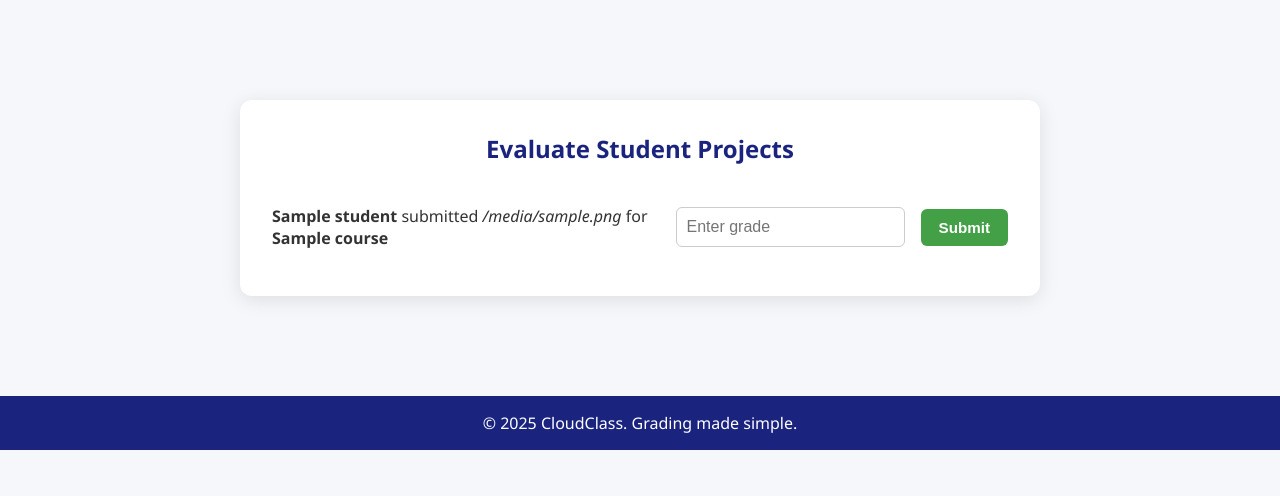
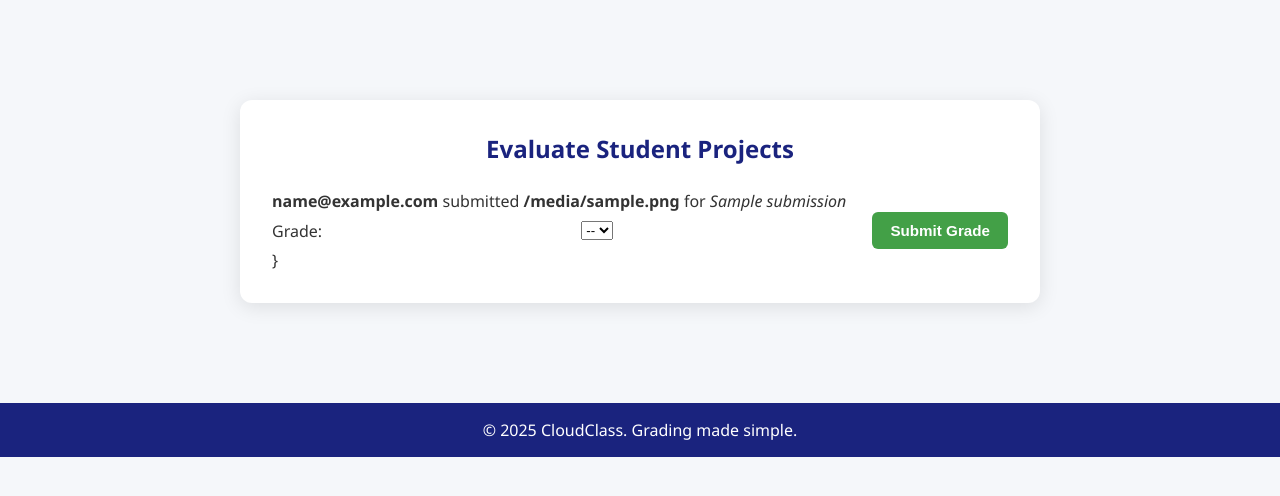
Before and after one commit to AlekhyaPenubakula/Faculty-Student-management-EC2-Dynamodb-SES, a Flask app: template faculty and student/templates/evaluate.html in a window 1280 px wide. Shown: the part 65-561 px from the top of the page. Run offline with Flask 3, Linux system fonts and the light colour scheme; the template is opened without the code that fills it: most values are stand-ins (such as "Sample title", 1, 10 or a date in 2020).

Commit message:
Update evaluate.html

```diff
--- a/faculty and student/templates/evaluate.html
+++ b/faculty and student/templates/evaluate.html
@@ -126,20 +126,25 @@
     <h2>Evaluate Student Projects</h2>
 
     {% if submissions %}
-      {% for submission in submissions %}
-        <div class="submission">
-          <form method="POST" action="{{ url_for('evaluate') }}">
-            <div class="submission-info">
-              <strong>{{ submission.student }}</strong> submitted
-              <em>{{ submission.filename }}</em> for <strong>{{ submission.course }}</strong>
-            </div>
-            <input type="hidden" name="student" value="{{ submission.student }}">
-            <input type="hidden" name="course" value="{{ submission.course }}">
-            <input type="text" name="grade" placeholder="Enter grade" required>
-            <button type="submit">Submit</button>
-          </form>
-        </div>
-      {% endfor %}
+    {% for submission in submissions %}
+    <div>
+      <p><strong>{{ submission.user_email }}</strong> submitted <strong>{{ submission.filename }}</strong> for <em>{{ submission.course_name }}</em></p>
+      <form method="POST">
+        <input type="hidden" name="student" value="{{ submission.user_email }}">
+        <input type="hidden" name="course" value="{{ submission.course_name }}">
+        <label for="grade">Grade:</label>
+        <select name="grade" required>
+          <option value="">--</option>
+          <option>A</option>
+          <option>B</option>
+          <option>C</option>
+          <option>F</option>
+        </select>
+        <button type="submit">Submit Grade</button>
+      </form>
+    </div>
+  {% endfor %}
+  }
     {% else %}
       <p style="text-align:center;">No project submissions found.</p>
     {% endif %}
```
